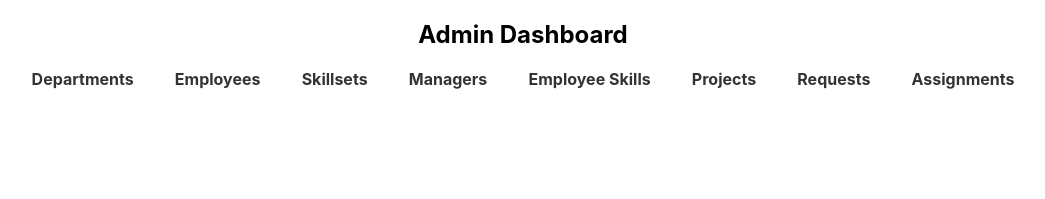
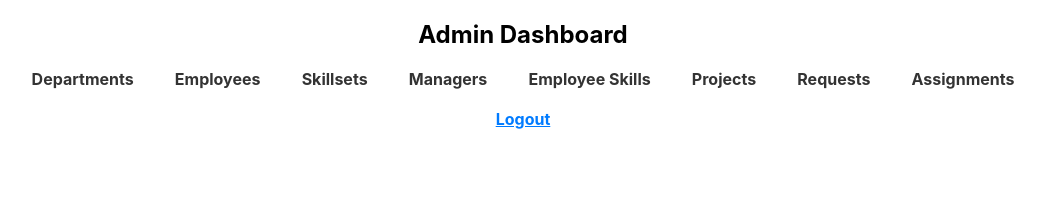
Before and after one commit to anupampadey71/NucleusTeq-internship, a React (Create React App) app in the folder Employee Management System/frontend/employee-management-system/: page /admin in a window 1280 px wide. Shown: the top 199 px of the page, without its empty margins (117-1162 px from the left). Built offline with nearby package versions, Linux system fonts and the light colour scheme; sample sign-in values are in the browser's storage.

Commit message:
27th ems

```diff
--- a/Employee Management System/frontend/employee-management-system/src/components/AdminDashboard/AdminCss/AdminDashboard.css
+++ b/Employee Management System/frontend/employee-management-system/src/components/AdminDashboard/AdminCss/AdminDashboard.css
@@ -5,6 +5,7 @@
 
 .admin-nav {
   display: flex;
+  flex-wrap: wrap;
   justify-content: space-around;
   margin-bottom: 20px;
 }
@@ -19,3 +20,21 @@
 .nav-link:hover {
   color: #007bff;
 }
+
+.logout-button {
+  display: block;
+  margin: 10px auto 0;
+  background: none;
+  border: none;
+  color: #007bff;
+  text-align: center;
+  cursor: pointer;
+  padding: 0;
+  font: inherit;
+  text-decoration: underline;
+  font-weight: bold;
+}
+
+.logout-button:hover {
+  color: #0056b3;
+}
--- a/Employee Management System/frontend/employee-management-system/src/components/AdminDashboard/AdminDashboard.js
+++ b/Employee Management System/frontend/employee-management-system/src/components/AdminDashboard/AdminDashboard.js
@@ -4,42 +4,32 @@ import { useAuth } from '../../context/AuthContext';
 import './AdminCss/AdminDashboard.css'; // Importing the CSS file for styling
 
 const AdminDashboard = () => {
-  const { user } = useAuth();
+  const { user, logout } = useAuth();
   const navigate = useNavigate();
 
   const handleNavigate = (path) => {
     navigate(path);
   };
 
+  const handleLogout = () => {
+    logout();
+    navigate('/login'); // Redirect to login page after logout
+  };
+
   return (
     <div className="admin-dashboard-container">
       <h2>Admin Dashboard</h2>
       <nav className="admin-nav">
-        <Link to="/admin/departments" className="nav-link">
-          Departments
-        </Link>
-        <Link to="/admin/employees" className="nav-link">
-          Employees
-        </Link>
-        <Link to="/admin/skillsets" className="nav-link">
-          Skillsets
-        </Link>
-        <Link to="/admin/managers" className="nav-link">
-          Managers
-        </Link>
-        <Link to="/admin/employeeskills" className="nav-link">
-          Employee Skills
-        </Link>
-        <Link to="/admin/projects" className="nav-link">
-          Projects
-        </Link>
-        <Link to="/admin/requests" className="nav-link">
-          Requests
-        </Link>
-        <Link to="/admin/assignments" className="nav-link">
-          Assignments
-        </Link>
+        <Link to="/admin/departments" className="nav-link">Departments</Link>
+        <Link to="/admin/employees" className="nav-link">Employees</Link>
+        <Link to="/admin/skillsets" className="nav-link">Skillsets</Link>
+        <Link to="/admin/managers" className="nav-link">Managers</Link>
+        <Link to="/admin/employeeskills" className="nav-link">Employee Skills</Link>
+        <Link to="/admin/projects" className="nav-link">Projects</Link>
+        <Link to="/admin/requests" className="nav-link">Requests</Link>
+        <Link to="/admin/assignments" className="nav-link">Assignments</Link>
       </nav>
+      <button className="logout-button" onClick={handleLogout}>Logout</button>
     </div>
   );
 };
--- a/Employee Management System/frontend/employee-management-system/src/components/ManagerDashboard/ManagerCss/ManagerDashboard.css
+++ b/Employee Management System/frontend/employee-management-system/src/components/ManagerDashboard/ManagerCss/ManagerDashboard.css
@@ -5,6 +5,7 @@
 
 .manager-nav {
   display: flex;
+  flex-wrap: wrap;
   justify-content: space-around;
   margin-bottom: 20px;
 }
@@ -19,3 +20,21 @@
 .nav-link:hover {
   color: #007bff;
 }
+
+.logout-button {
+  display: block;
+  margin: 10px auto 0;
+  background: none;
+  border: none;
+  color: #007bff;
+  text-align: center;
+  cursor: pointer;
+  padding: 0;
+  font: inherit;
+  text-decoration: underline;
+  font-weight: bold;
+}
+
+.logout-button:hover {
+  color: #0056b3;
+}
--- a/Employee Management System/frontend/employee-management-system/src/components/ManagerDashboard/ManagerDashboard.js
+++ b/Employee Management System/frontend/employee-management-system/src/components/ManagerDashboard/ManagerDashboard.js
@@ -4,42 +4,32 @@ import { useAuth } from '../../context/AuthContext';
 import './ManagerCss/ManagerDashboard.css'; // Importing the CSS file for styling
 
 const ManagerDashboard = () => {
-  const { user } = useAuth();
+  const { user, logout } = useAuth();
   const navigate = useNavigate();
 
   const handleNavigate = (path) => {
     navigate(path);
   };
 
+  const handleLogout = () => {
+    logout();
+    navigate('/login'); // Redirect to login page after logout
+  };
+
   return (
     <div className="manager-dashboard-container">
       <h2>Manager Dashboard</h2>
       <nav className="manager-nav">
-        <Link to="/manager/departments" className="nav-link">
-          Departments
-        </Link>
-        <Link to="/manager/employees" className="nav-link">
-          Employees
-        </Link>
-        <Link to="/manager/skillsets" className="nav-link">
-          Skillsets
-        </Link>
-        <Link to="/manager/managers" className="nav-link">
-          Manager
-        </Link>
-        <Link to="/manager/employeeskills" className="nav-link">
-          Employee Skills
-        </Link>
-        <Link to="/manager/projects" className="nav-link">
-          Projects
-        </Link>
-        <Link to="/manager/requests" className="nav-link">
-          Requests
-        </Link>
-        <Link to="/manager/assignments" className="nav-link">
-          Assignments
-        </Link>
+        <Link to="/manager/departments" className="nav-link">Departments</Link>
+        <Link to="/manager/employees" className="nav-link">Employees</Link>
+        <Link to="/manager/skillsets" className="nav-link">Skillsets</Link>
+        <Link to="/manager/managers" className="nav-link">Manager</Link>
+        <Link to="/manager/employeeskills" className="nav-link">Employee Skills</Link>
+        <Link to="/manager/projects" className="nav-link">Projects</Link>
+        <Link to="/manager/requests" className="nav-link">Requests</Link>
+        <Link to="/manager/assignments" className="nav-link">Assignments</Link>
       </nav>
+      <button className="logout-button" onClick={handleLogout}>Logout</button>
     </div>
   );
 };
--- a/Employee Management System/frontend/employee-management-system/src/components/UserDashboard/UserCss/UserDashboard.css
+++ b/Employee Management System/frontend/employee-management-system/src/components/UserDashboard/UserCss/UserDashboard.css
@@ -5,6 +5,7 @@
 
 .user-nav {
   display: flex;
+  flex-wrap: wrap;
   justify-content: space-around;
   margin-bottom: 20px;
 }
@@ -19,3 +20,21 @@
 .nav-link:hover {
   color: #007bff;
 }
+
+.logout-button {
+  display: block;
+  margin: 10px auto 0;
+  background: none;
+  border: none;
+  color: #007bff;
+  text-align: center;
+  cursor: pointer;
+  padding: 0;
+  font: inherit;
+  text-decoration: underline;
+  font-weight: bold;
+}
+
+.logout-button:hover {
+  color: #0056b3;
+}
--- a/Employee Management System/frontend/employee-management-system/src/components/UserDashboard/UserDashboard.js
+++ b/Employee Management System/frontend/employee-management-system/src/components/UserDashboard/UserDashboard.js
@@ -1,45 +1,36 @@
 import React from 'react';
-import { Link, useNavigate } from 'react-router-dom'; // Make sure you have `react-router-dom` installed
+import { Link, useNavigate } from 'react-router-dom';
 import { useAuth } from '../../context/AuthContext';
-import './UserCss/UserDashboard.css'
+import './UserCss/UserDashboard.css';
 
 const UserDashboard = () => {
-  const { user } = useAuth();
+  const { user, logout } = useAuth();
   const navigate = useNavigate();
 
   const handleNavigate = (path) => {
     navigate(path);
   };
 
+  const handleLogout = () => {
+    logout();
+    navigate('/login'); // Redirect to login page after logout
+  };
+
   return (
     <div className="user-dashboard-container">
       <h2>User Dashboard</h2>
       <nav className="user-nav">
-        <Link to="/user/departments" className="nav-link">
-          Departments
-        </Link>
-        <Link to="/user/employees" className="nav-link">
-          Employees
-        </Link>
-        <Link to="/user/skillsets" className="nav-link">
-          Skillsets
-        </Link>
-        <Link to="/user/managers" className="nav-link">
-          Manager
-        </Link>
-        <Link to="/user/employeeskills" className="nav-link">
-          EmployeeSkills
-        </Link>
-        <Link to="/user/projects" className="nav-link">
-          Projects
-        </Link>
-        <Link to="/user/assignments" className="nav-link">
-          Assignment
-        </Link>
+        <Link to="/user/departments" className="nav-link">Departments</Link>
+        <Link to="/user/employees" className="nav-link">Employees</Link>
+        <Link to="/user/skillsets" className="nav-link">Skillsets</Link>
+        <Link to="/user/managers" className="nav-link">Manager</Link>
+        <Link to="/user/employeeskills" className="nav-link">Employee Skills</Link>
+        <Link to="/user/projects" className="nav-link">Projects</Link>
+        <Link to="/user/assignments" className="nav-link">Assignments</Link>
       </nav>
+      <button className="logout-button" onClick={handleLogout}>Logout</button>
     </div>
   );
-
 };
 
 export default UserDashboard;
```
Also changed, not shown: 1 other file (tests, documents, lock files or other folders). Lines whose indentation alone changed are shown as unchanged.
